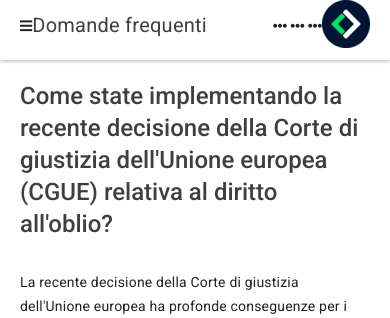
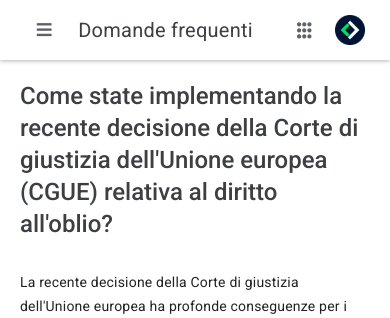
Before and after one commit to PatriziaCrimi/php-google-faq, a PHP site: page / in a window 390 px wide. Shown: the top 318 px of the page. Run offline with PHP 8.4, Linux system fonts and the light colour scheme.

Commit message:
Header - Navbar completed with hover effects and responsive mobile-first (burger menu with JS to be added)

```diff
--- a/index.php
+++ b/index.php
@@ -66,18 +66,20 @@
           <div class="container-fluid">
             <div class="row">
               <div id="nav-left">
-                <i class="fas fa-bars"></i>
+                <div class="burger-icon">
+                  <i class="fas fa-bars"></i>
+                </div>
                 <h1> <?php echo($title); ?> </h1>
               </div>
               <div id="nav-right">
-                <div class="app">
+                <a class="app" href="#">
                   <i class="fas fa-ellipsis-h"></i>
                   <i class="fas fa-ellipsis-h"></i>
                   <i class="fas fa-ellipsis-h"></i>
-                </div>
-                <div class="user">
+                </a>
+                <a class="user" href="#">
                   <img src="img/user.jpg" alt="User picture">
-                </div>
+                </a>
               </div>
             </div>
           </div>   <!-- Closing Nav container -->
--- a/public/app.css
+++ b/public/app.css
@@ -351,10 +351,18 @@ body {
   font-weight: 400;
 }
 
+a {
+  text-decoration: none;
+}
+
 .container,
 .container-fluid {
   margin: 0 auto;
   padding: 0 20px;
+}
+
+.container-fluid {
+  height: 100%;
 }
 
 /* ------------------- MEDIA QUERY ------------------- */
@@ -395,14 +403,28 @@ header nav {
 }
 
 nav .row {
+  height: 100%;
   display: flex;
   justify-content: space-between;
   align-items: center;
 }
 
 nav #nav-left {
+  height: 100%;
   display: flex;
   align-items: center;
+}
+
+#nav-left .burger-icon {
+  border-radius: 50%;
+  cursor: pointer;
+  padding: 16.6666666667px;
+  transition: background-color 0.25s;
+}
+
+#nav-left .burger-icon i {
+  color: #5f6368;
+  font-size: 17px;
 }
 
 #nav-left h1 {
@@ -410,11 +432,50 @@ nav #nav-left {
   font-size: 20px;
   font-weight: 400;
   letter-spacing: 0.25px;
+  margin-left: 10px;
 }
 
 nav #nav-right {
+  height: 100%;
   display: flex;
   align-items: center;
+}
+
+#nav-right a.app {
+  display: block;
+  display: flex;
+  flex-direction: column;
+  align-items: center;
+  padding: 13.3333333333px;
+  border-radius: 50%;
+  transition: background-color 0.25s;
+}
+
+#nav-right a.app i {
+  font-size: 15px;
+  color: #5f6368;
+  margin: -4.5px 0;
+}
+
+#nav-right a.user {
+  height: 40px;
+  width: 40px;
+  display: block;
+  margin-left: 5px;
+  padding: 5px;
+  border-radius: 50%;
+  transition: background-color 0.25s;
+}
+
+a.user img {
+  width: 100%;
+  height: 100%;
+}
+
+#nav-left .burger-icon:hover,
+#nav-right a.app:hover,
+#nav-right a.user:hover {
+  background-color: rgba(60, 64, 67, 0.08);
 }
 
 /* ------------------- MEDIA QUERY ------------------- */
--- a/src/partials/_common.scss
+++ b/src/partials/_common.scss
@@ -5,10 +5,18 @@ body {
   font-weight: $font_weight;
 }
 
+a {
+  text-decoration: none;
+}
+
 .container,
 .container-fluid {
   margin: 0 auto;
   padding: 0 $padding_unit;
+}
+
+.container-fluid {
+  height: $full_height;
 }
 
 /* ------------------- MEDIA QUERY ------------------- */
--- a/src/partials/_header.scss
+++ b/src/partials/_header.scss
@@ -10,17 +10,28 @@ header nav {
 }
 
 nav .row {
+  height: $full_height;
   @include display-flex;
   justify-content: space-between;
   align-items: center;
 }
 
 nav #nav-left {
+  height: $full_height;
   @include display-flex;
   align-items: center;
 }
 
-#nav-left i {
+#nav-left .burger-icon {
+  border-radius: 50%;
+  cursor: pointer;
+  padding: $padding_unit / 1.2;
+  transition: background-color $hover_time;
+}
+
+#nav-left .burger-icon i {
+  color: $icon_color;
+  font-size: $font-size + 3px;
 }
 
 #nav-left h1 {
@@ -28,19 +39,50 @@ nav #nav-left {
   font-size: $title_size - 4px;
   font-weight: $font_weight;
   letter-spacing: 0.25px;
+  margin-left: $margin_unit;
 }
 
 nav #nav-right {
+  height: $full_height;
   @include display-flex;
   align-items: center;
 }
 
-#nav-right .app {
-
+#nav-right a.app {
+  display: block;
+  @include display-flex;
+  flex-direction: column;
+  align-items: center;
+  padding: $padding_unit / 1.5;
+  border-radius: 50%;
+  transition: background-color $hover_time;
 }
 
-#nav-right .user {
+#nav-right a.app i {
+  font-size: $font-size + 1px;
+  color: $icon_color;
+  margin: -4.5px 0;
+}
 
+#nav-right a.user {
+  height: 40px;
+  width: 40px;
+  display: block;
+  margin-left: $margin_unit / 2;
+  padding: $padding_unit / 4;
+  border-radius: 50%;
+  transition: background-color $hover_time;
+}
+
+a.user img {
+  width: $full_width;
+  height: $full_height;
+}
+
+#nav-left .burger-icon:hover,
+#nav-right a.app:hover,
+#nav-right a.user:hover {
+  background-color: $hover_bg_color;
 }
 
 /* ------------------- MEDIA QUERY ------------------- */
--- a/src/partials/_variables.scss
+++ b/src/partials/_variables.scss
@@ -11,12 +11,18 @@ $title_weight: $font_weight + 100;
 $primary_color: rgba(0,0,0,0.87);
 $secondary_color: #3c4043;
 $primary_bg_color: #fff;
+$icon_color: #5f6368;
+$hover_bg_color: rgba(60,64,67,0.08);
 
 // Dimensions
 $full_width: 100%;
+$full_height: 100%;
 $line_height: 24px;
 $height_navbar: 60px;
 
 // Margins & Padding
 $padding_unit: 20px;
 $margin_unit: 10px;
+
+// Transition times
+$hover_time: 0.25s;
```
